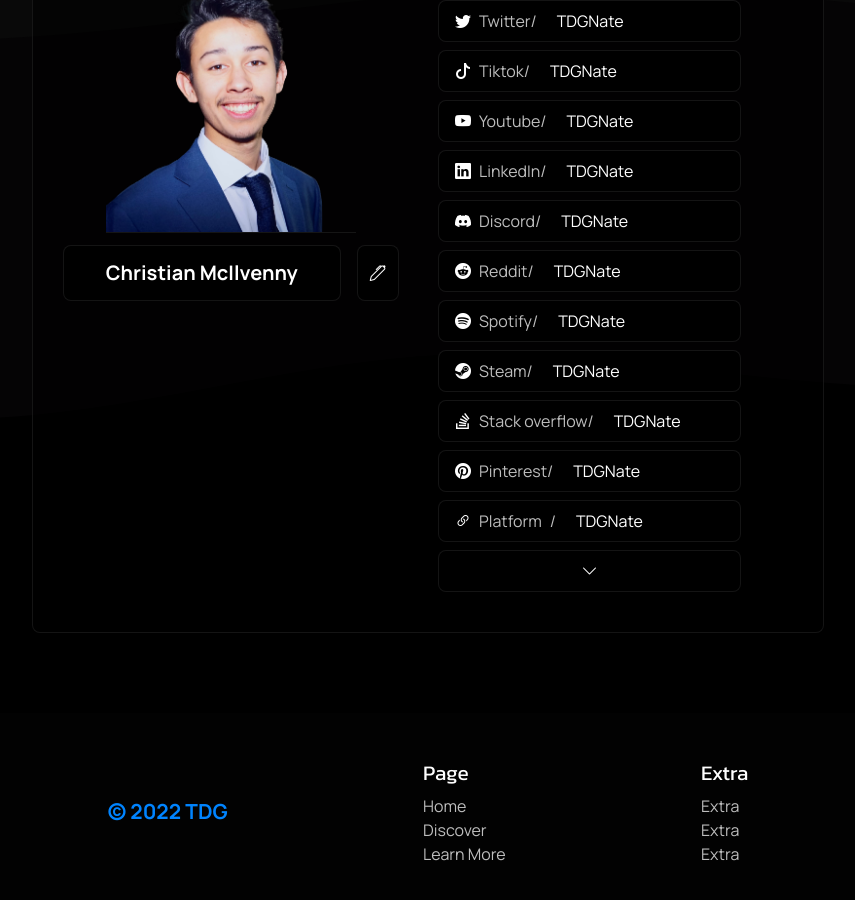
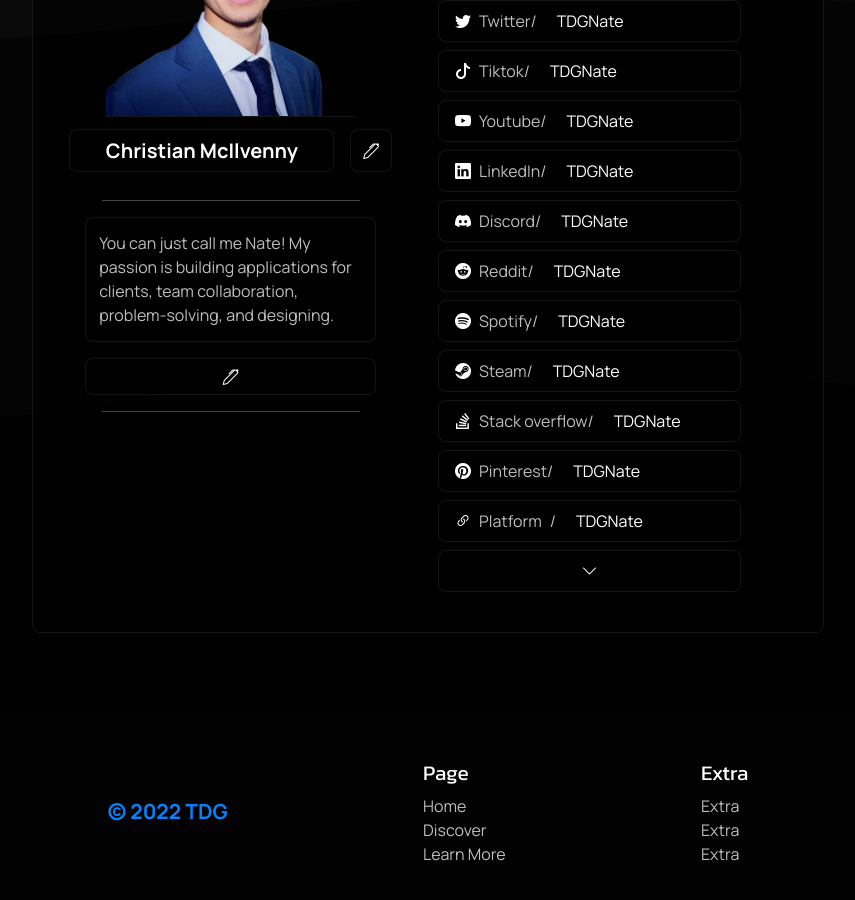
Before and after one commit to TDG-Org/Statue-Status, a React (Create React App) app in the folder client/: page /profile in a window 1280 px wide. Shown: the part 1200-2100 px from the top of the page, without its empty margins (422-1277 px from the left). Built offline with nearby package versions, Linux system fonts and the light colour scheme.

Commit message:
styled up about section for statue

```diff
--- a/client/src/components/Statue/ProfileStatue.jsx
+++ b/client/src/components/Statue/ProfileStatue.jsx
@@ -33,7 +33,21 @@ const ProfileStatue = () => {
                 <button className="statue-name-edit">
                    <i className="bi bi-pen"></i>
                 </button>
-            </div>
+              </div>
+
+              <hr />
+
+              {/* About Statue Section  */}
+              <div className="statue-about-sect">
+                <textarea className="statue-about" disabled>
+                  You can just call me Nate! My passion is building applications for clients, team collaboration, problem-solving, and designing.
+                </textarea>
+                <button className="statue-about-edit">
+                  <i className="bi bi-pen"></i>
+                </button>
+              </div>
+
+              <hr />
 
               {/* Badge Section  */}
              <div className="badges-sect">
--- a/client/src/sass/components/ProfileStatue.scss
+++ b/client/src/sass/components/ProfileStatue.scss
@@ -41,9 +41,12 @@
   .statue {
     display: flex;
     flex-direction: row;
-    // justify-content: space-around;
     padding: .5rem;
     width: 100%;
+    hr {
+      background-color: $mid-light-clr;
+      width: 80%;
+    }
     .primary-sect {
       position: relative;
       display: flex;
@@ -51,12 +54,16 @@
       justify-content: center;
       align-items: center;
       width: 45%;
+
+      // Statue Image
       .statue-img {
         width: 90%;
         max-width: 250px;
         min-width: 175px;
         border-bottom: 1px solid $low-dark-clr;
       }
+
+        // Statue Name
       .statue-name-sect {
         display: flex;
         flex-direction: row;
@@ -69,7 +76,7 @@
           font-size: 1.25rem;
           font-weight: bold;
           background: $mid-dark-clr;
-          padding: .75rem;
+          padding: .35rem;
           text-align: center;
           border-radius: 8px;
           border: 1px solid $low-dark-clr;
@@ -79,7 +86,7 @@
           width: 55px;
           text-align: center;
           justify-content: center;
-          padding: .75rem;
+          padding: .35rem;
           background: $mid-dark-clr;
           border-radius: 8px;
           border: 1px solid $low-dark-clr;
@@ -91,6 +98,39 @@
           }
         }
       }
+
+      // Statue About
+      .statue-about-sect {
+        display: flex;
+        flex-direction: column;
+        flex-wrap: nowrap;
+        width: 90%;
+        justify-content: center;
+        gap: 1rem;
+        .statue-about {
+          color: $mid-light-clr;
+          border-radius: 8px;
+          background: $mid-dark-clr;
+          border: 1px solid $low-dark-clr;
+          padding: .8rem;
+          width: 100%;
+          height: 125px;
+        }
+        .statue-about-edit {
+          padding: .35rem;
+          color: $mid-light-clr;
+          border-radius: 8px;
+          background: $mid-dark-clr;
+          border: 1px solid $low-dark-clr;
+          &:hover {
+            border: 1px solid $accent-clr;
+            background: $low-dark-clr;
+            color: $light-clr;
+          }
+        }
+      }
+
+      // Statue Badges
       .badges-sect {
         display: flex;
         flex-direction: column;
--- a/client/src/sass/main.scss
+++ b/client/src/sass/main.scss
@@ -47,6 +47,11 @@ li {
 
 a {
   text-decoration: none !important;
+}
+
+textarea {
+  resize: none !important;
+  outline: none;
 }
 
 h1, h2, h3, h4 {
```
